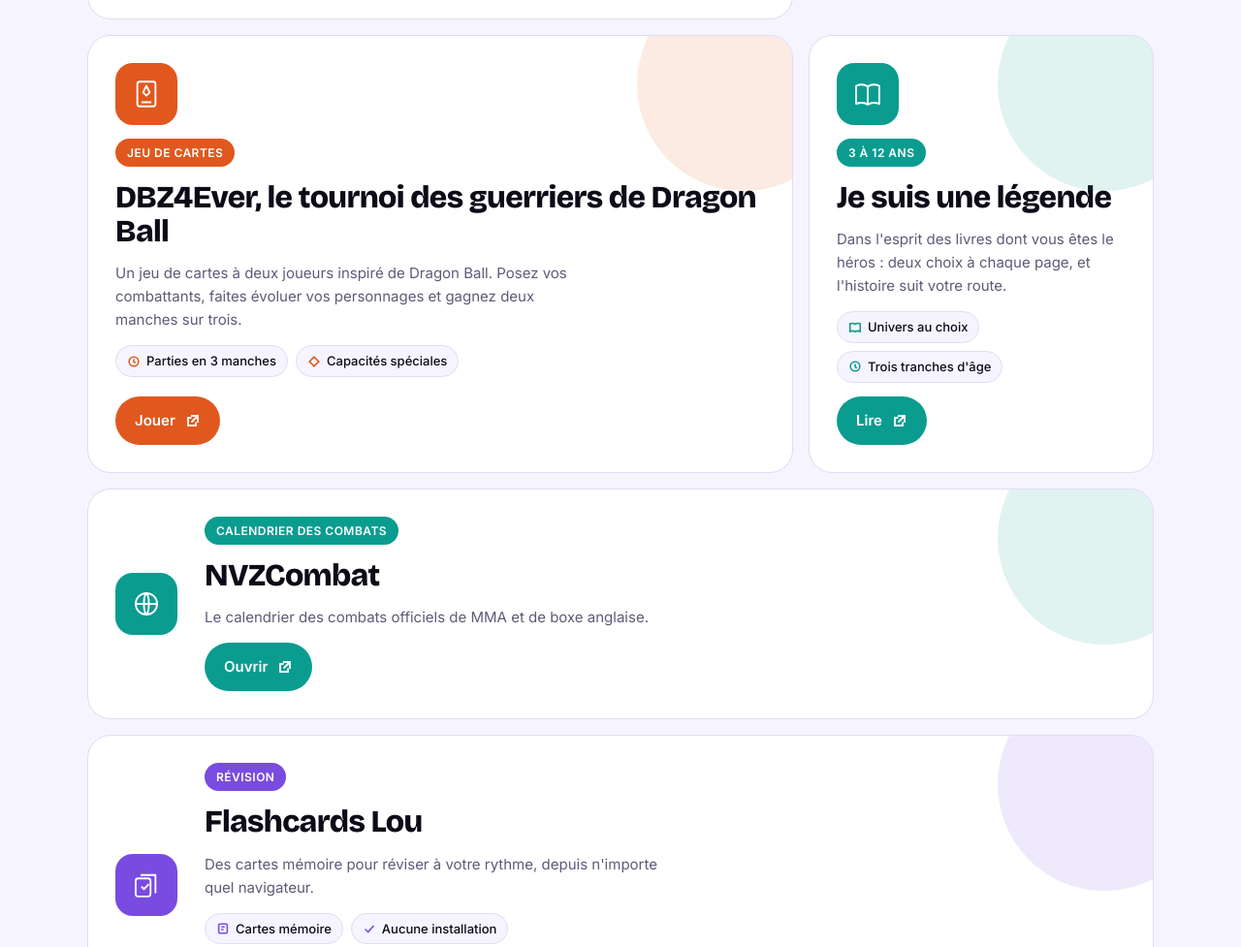
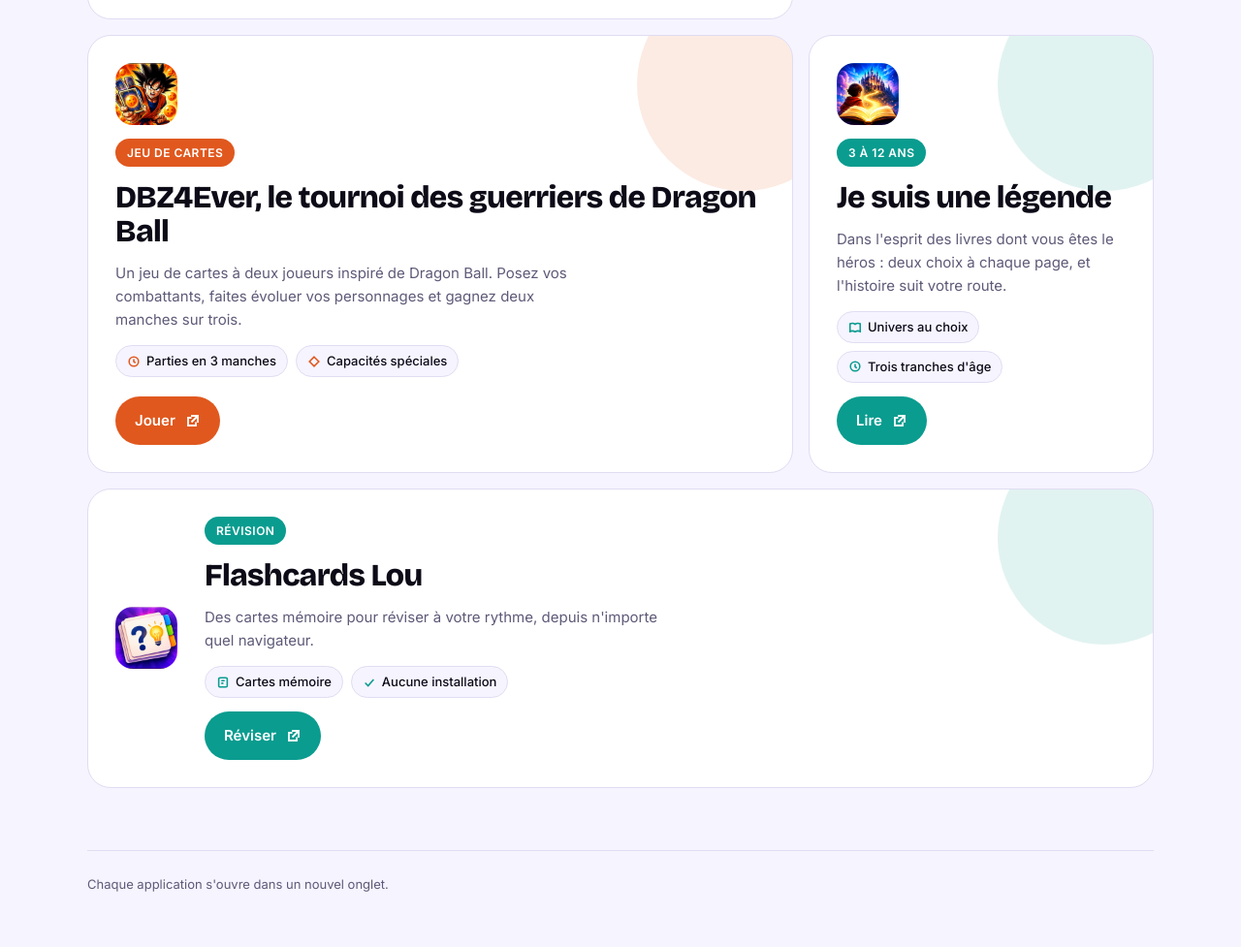
Before and after one commit to ZeCrouton/NvZApps, a plain HTML site: page index.html in a window 1280 px wide. Shown: the part 1014-1991 px from the top of the page at 97% size. Drawn offline with nearby package versions, Linux system fonts and the light colour scheme.

Commit message:
Ajoute les icônes générées aux applis du catalogue
Icônes 192/512 px par app (Yen4Ever, DBZ4Ever, Je suis une légende,
Flashcards Lou) et icône de la boutique NVZ APP.

Co-Authored-By: Claude Haiku 5.5 <noreply@anthropic.com>
Claude-Session: https://claude.ai/code/session_011hE73Djd7YJo6VNWx3d8k3

```diff
--- a/index.html
+++ b/index.html
@@ -64,6 +64,8 @@ h1 em{font-style:normal;background:linear-gradient(90deg,var(--c1),var(--c3) 55%
 .badge{align-self:flex-start;font-size:12px;font-weight:600;letter-spacing:.04em;text-transform:uppercase;color:var(--ink);background:var(--accent);padding:5px 12px;border-radius:999px}
 .ico{width:64px;height:64px;border-radius:18px;background:var(--accent);color:var(--ink);display:grid;place-items:center;flex:none}
 .ico svg{width:34px;height:34px}
+.ico:has(img){background:none}
+.ico img{width:64px;height:64px;border-radius:18px;display:block}
 .tile h2{font-family:"Bricolage Grotesque",system-ui,sans-serif;font-weight:800;font-size:clamp(1.5rem,3vw,2rem);line-height:1.1;margin:0;letter-spacing:-.02em}
 .tile p{margin:0;color:var(--muted);max-width:50ch}
 .body{display:flex;flex-direction:column;gap:14px;min-width:0;flex:1}
@@ -113,9 +115,7 @@ footer{border-top:1px solid var(--line);padding-block:24px 40px;color:var(--mute
 
     <div class="bento">
       <article class="tile" data-cat="jeux">
-        <div class="ico" aria-hidden="true">
-          <svg viewBox="0 0 40 40" fill="none" stroke="currentColor" stroke-width="2.2" stroke-linejoin="round"><rect x="9" y="5" width="22" height="30" rx="3"/><circle cx="20" cy="18" r="6"/><path d="M20 12v12M14 18h12"/></svg>
-        </div>
+        <div class="ico"><img src="icons/yen4ever-192.png" alt="" width="64" height="64"></div>
         <div class="body">
           <span class="badge">Jeu de cartes</span>
           <h2>Yen4Ever, le Gwent de The Witcher 3 dans votre navigateur</h2>
@@ -131,9 +131,7 @@ footer{border-top:1px solid var(--line);padding-block:24px 40px;color:var(--mute
       </article>
 
       <article class="tile" data-cat="jeux">
-        <div class="ico" aria-hidden="true">
-          <svg viewBox="0 0 40 40" fill="none" stroke="currentColor" stroke-width="2.2" stroke-linejoin="round"><rect x="9" y="5" width="22" height="30" rx="3"/><path d="M20 10l4 8-4 4-4-4z"/><path d="M14 30h12"/></svg>
-        </div>
+        <div class="ico"><img src="icons/dbz4ever-192.png" alt="" width="64" height="64"></div>
         <div class="body">
           <span class="badge">Jeu de cartes</span>
           <h2>DBZ4Ever, le tournoi des guerriers de Dragon Ball</h2>
@@ -148,9 +146,7 @@ footer{border-top:1px solid var(--line);padding-block:24px 40px;color:var(--mute
       </article>
 
       <article class="tile" data-cat="enfants">
-        <div class="ico" aria-hidden="true">
-          <svg viewBox="0 0 40 40" fill="none" stroke="currentColor" stroke-width="2.2" stroke-linejoin="round"><path d="M6 10c5-2 10-2 14 1 4-3 9-3 14-1v22c-5-2-10-2-14 1-4-3-9-3-14-1z"/><path d="M20 11v22"/></svg>
-        </div>
+        <div class="ico"><img src="icons/je-suis-une-legende-192.png" alt="" width="64" height="64"></div>
         <div class="body">
           <span class="badge">3 à 12 ans</span>
           <h2>Je suis une légende</h2>
@@ -165,22 +161,7 @@ footer{border-top:1px solid var(--line);padding-block:24px 40px;color:var(--mute
       </article>
 
       <article class="tile" data-cat="sport">
-        <div class="ico" aria-hidden="true">
-          <svg viewBox="0 0 40 40" fill="none" stroke="currentColor" stroke-width="2.2" stroke-linejoin="round"><circle cx="20" cy="20" r="13"/><path d="M7 20h26M20 7c4 4 4 22 0 26M20 7c-4 4-4 22 0 26"/></svg>
-        </div>
-        <div class="body">
-          <span class="badge">Calendrier des combats</span>
-          <h2>NVZCombat</h2>
-          <p>Le calendrier des combats officiels de MMA et de boxe anglaise.</p>
-          <a class="go" href="https://sites.google.com/view/nvzcombatwebapplication/full-page-embed?authuser=5" target="_blank" rel="noopener">Ouvrir
-            <svg viewBox="0 0 16 16" aria-hidden="true" fill="none" stroke="currentColor" stroke-width="1.8"><path d="M6 3h7v7M13 3 6.5 9.5"/><path d="M11 9.5V13H3V5h3.5"/></svg></a>
-        </div>
-      </article>
-
-      <article class="tile" data-cat="revision">
-        <div class="ico" aria-hidden="true">
-          <svg viewBox="0 0 40 40" fill="none" stroke="currentColor" stroke-width="2.2" stroke-linejoin="round"><rect x="7" y="12" width="18" height="22" rx="3"/><path d="M13 8h18v22"/><path d="M14 22l3 3 6-6"/></svg>
-        </div>
+        <div class="ico"><img src="icons/flashcards-lou-192.png" alt="" width="64" height="64"></div>
         <div class="body">
           <span class="badge">Révision</span>
           <h2>Flashcards Lou</h2>
```
Also changed, not shown: icon-192.png, icon-512.png, icons/dbz4ever-192.png (added), icons/dbz4ever-512.png (added), icons/flashcards-lou-192.png (added), icons/flashcards-lou-512.png (added), icons/je-suis-une-legende-192.png (added), icons/je-suis-une-legende-512.png (added), icons/yen4ever-192.png (added), icons/yen4ever-512.png (added).
